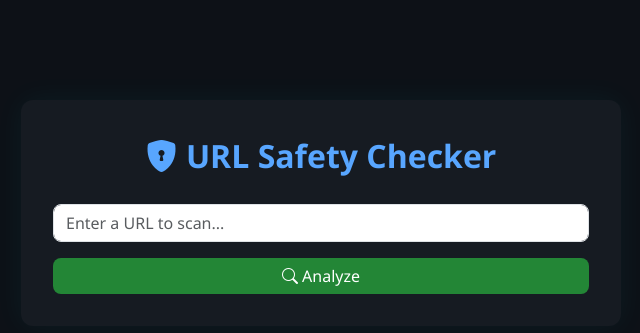
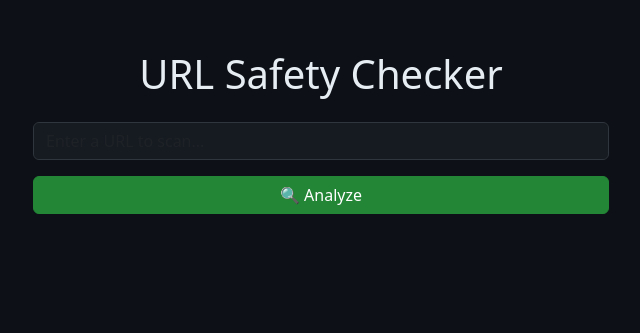
Before and after one commit to main5equence/url_safety_checker, a Flask app: page / in a window 1280 px wide. Shown: the top 333 px of the page, without its empty margins (319-959 px from the left). Run offline with Flask 3, Linux system fonts and the light colour scheme; some libraries are stand-ins or nearby versions.

Commit message:
update
update3

```diff
--- a/templates/index.html
+++ b/templates/index.html
@@ -1,85 +1,53 @@
-<!DOCTYPE html>
+<!doctype html>
 <html lang="en">
   <head>
-  <meta charset="UTF-8">
+    <meta charset="utf-8">
+    <meta name="viewport" content="width=device-width, initial-scale=1">
     <title>URL Safety Checker</title>
-  <meta name="viewport" content="width=device-width, initial-scale=1">
-
-  <!-- Bootstrap CSS -->
-  <link href="https://cdn.jsdelivr.net/npm/bootstrap@5.3.0/dist/css/bootstrap.min.css" rel="stylesheet">
-
-  <!-- Bootstrap Icons -->
-  <link href="https://cdn.jsdelivr.net/npm/bootstrap-icons@1.10.5/font/bootstrap-icons.css" rel="stylesheet">
-
-  <!-- Custom style -->
+    <link href="https://cdn.jsdelivr.net/npm/bootstrap@5.3.2/dist/css/bootstrap.min.css" rel="stylesheet">
     <style>
       body {
-      background: #0d1117;
-      color: #c9d1d9;
-      font-family: 'Segoe UI', sans-serif;
+        background-color: #0d1117;
+        color: #e6edf3;
+        padding-top: 50px;
       }
-
       .container {
-      margin-top: 100px;
         max-width: 600px;
-      background: #161b22;
-      padding: 2rem;
-      border-radius: 12px;
-      box-shadow: 0 0 30px rgba(0,255,255,0.05);
       }
-
-    .form-control, .btn {
-      border-radius: 8px;
+      .form-control {
+        background-color: #161b22;
+        color: #e6edf3;
+        border: 1px solid #30363d;
       }
-
-    .btn-primary {
+      .btn-success {
         background-color: #238636;
-      border: none;
+        border-color: #238636;
       }
-
-    .btn-primary:hover {
-      background-color: #2ea043;
-    }
-
-    .result-box {
-      margin-top: 1.5rem;
-      padding: 1rem;
-      border-left: 4px solid #58a6ff;
-      background: #0d1117;
-      color: #c9d1d9;
-      border-radius: 8px;
-    }
-
-    .logo {
-      font-size: 2rem;
-      font-weight: bold;
-      color: #58a6ff;
-    }
-
-    .icon {
-      font-size: 1.2rem;
-      margin-right: 0.5rem;
+      .result {
+        background-color: #161b22;
+        padding: 20px;
+        border-radius: 10px;
+        margin-top: 20px;
+        font-size: 1.1em;
       }
     </style>
   </head>
   <body>
     <div class="container text-center">
-    <div class="logo mb-4">
-      <i class="bi bi-shield-lock-fill"></i> URL Safety Checker
-    </div>
-
+      <h1 class="mb-4"><i class="bi bi-shield-lock"></i> URL Safety Checker</h1>
       <form method="POST">
         <input type="text" name="url" class="form-control mb-3" placeholder="Enter a URL to scan..." required>
-      <button type="submit" class="btn btn-primary w-100">
-        <i class="bi bi-search"></i> Analyze
-      </button>
+        <button type="submit" class="btn btn-success w-100">🔍 Analyze</button>
       </form>
 
       {% if result %}
-    <div class="result-box mt-4">
-      {{ result|safe }}
+        <div class="result text-start mt-4">
+          {{ result | safe }}
         </div>
       {% endif %}
     </div>
+
+    <script src="https://cdn.jsdelivr.net/npm/bootstrap-icons@1.10.5/font/bootstrap-icons.js"></script>
+    <script src="https://cdn.jsdelivr.net/npm/bootstrap@5.3.2/dist/js/bootstrap.bundle.min.js"></script>
   </body>
 </html>
```
Lines whose indentation alone changed are shown as unchanged.
